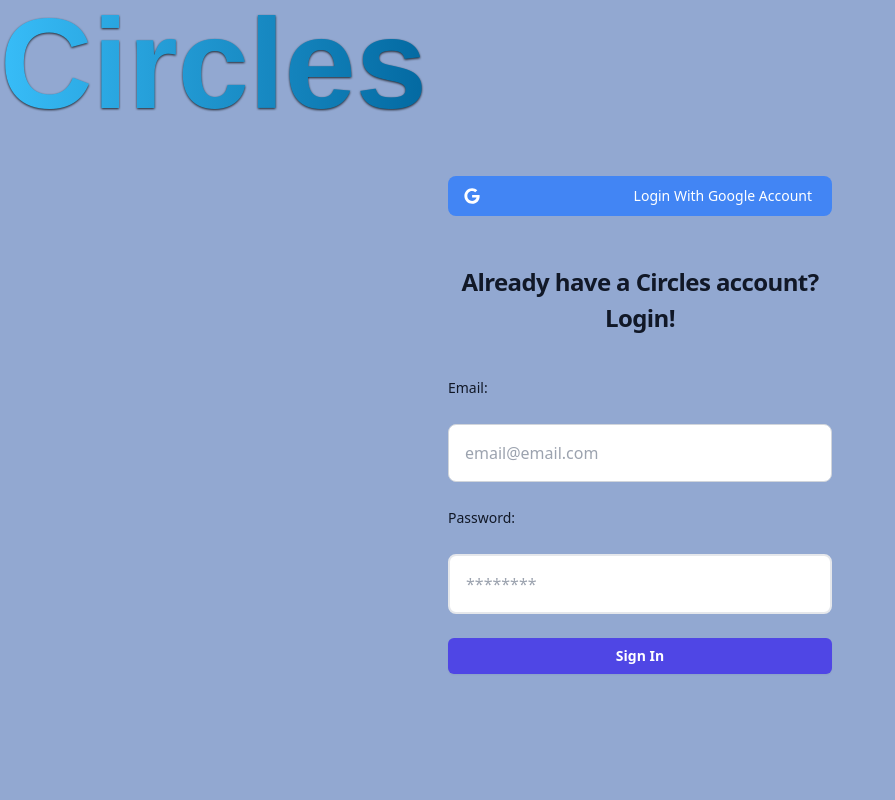
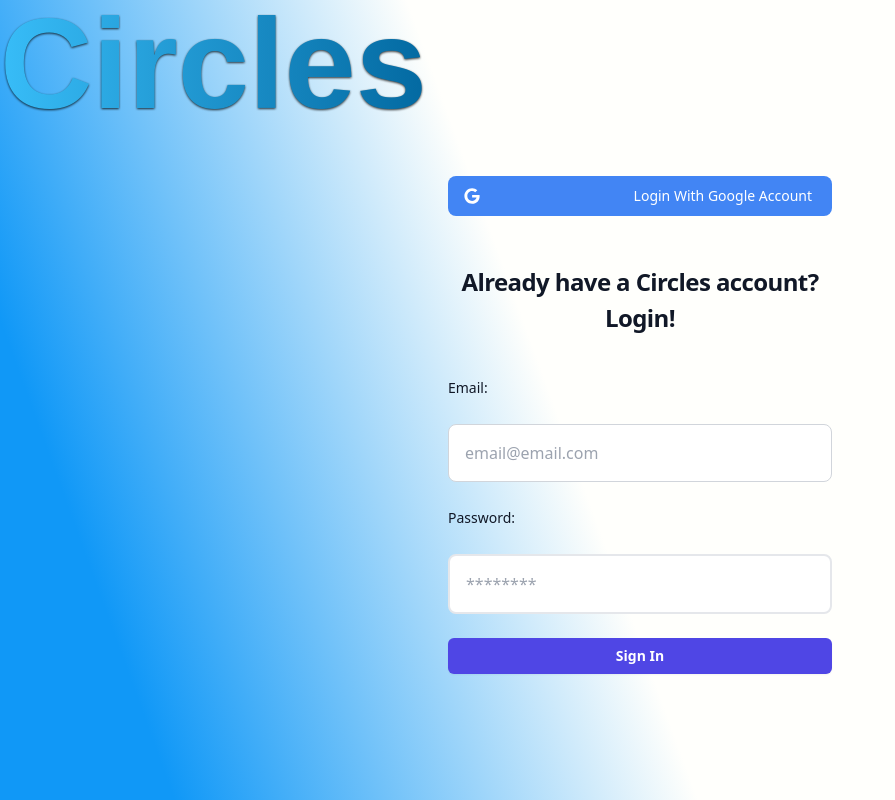
Before and after one commit to Circles-JCTP/Circles, a React app: page /#/ in a window 1280 px wide. Shown: the top 800 px of the page, without its empty margins (0-895 px from the left). Built offline with nearby package versions, Linux system fonts and the light colour scheme; no server answers.

Commit message:
updated ui elements

```diff
--- a/styles.css
+++ b/styles.css
@@ -3,9 +3,10 @@
 @tailwind utilities;
 
 body {
-  background-color: #92A8D1;
-  /* background-image: -webkit-linear-gradient(20deg, #1098f7 20%, #fffffc 50%); */
+    background-color: #fffffc;
+    background-image: -webkit-linear-gradient(20deg, #1098f7 20%, #fffffc 50%);
 }
+
 html {
   height: 100vw;
 }
```
